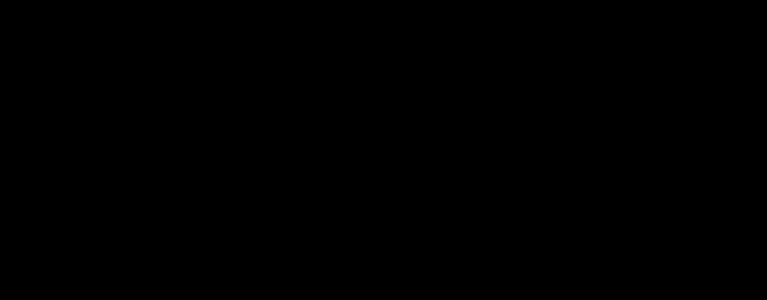
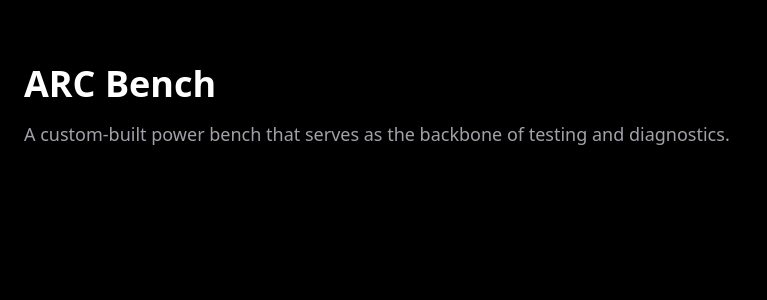
Before and after one commit to dtgarcia/tavrylabs-website, a React (Vite) app: page /projects/arc-bench in a window 1280 px wide. Before the commit this address had no page. Shown: the top 300 px of the page, without its empty margins (0-767 px from the left). Built offline with nearby package versions, Linux system fonts and the light colour scheme.

Commit message:
Added individual project pages and routes

```diff
--- a/src/main.jsx
+++ b/src/main.jsx
@@ -5,12 +5,22 @@
 import App from "./App";
 import About from "./pages/AboutPage.jsx";
 import "./index.css";
+import ArcBench from "./pages/ArcBench.jsx";
+import ArcCore from "./pages/ArcCore.jsx";
+import DaedalusAI from "./pages/DaedalusAI.jsx";
+import ExoArm from "./pages/ExoArm.jsx";
+
 
 ReactDOM.createRoot(document.getElementById("root")).render(
   <BrowserRouter>
     <Routes>
       <Route path="/" element={<App />} />
       <Route path="/about" element={<About />} />
+      <Route path="/projects/arc-bench" element={<ArcBench />} />
+      <Route path="/projects/arc-core" element={<ArcCore />} />
+      <Route path="/projects/daedalus-ai" element={<DaedalusAI />} />
+      <Route path="/projects/exo-arm" element={<ExoArm />} />
+
     </Routes>
   </BrowserRouter>
 );
--- /dev/null
+++ b/src/pages/ArcBench.jsx
@@ -0,0 +1,12 @@
+function ArcBench() {
+    return (
+      <div className="min-h-screen bg-black text-white px-6 py-16">
+        <h1 className="text-4xl font-bold mb-4">ARC Bench</h1>
+        <p className="text-lg text-zinc-400">
+          A custom-built power bench that serves as the backbone of testing and diagnostics.
+        </p>
+      </div>
+    );
+  }
+
+  export default ArcBench;
--- /dev/null
+++ b/src/pages/ArcCore.jsx
@@ -0,0 +1,12 @@
+function ArcCore() {
+    return (
+      <div className="min-h-screen bg-black text-white px-6 py-16">
+        <h1 className="text-4xl font-bold mb-4">ARC Core</h1>
+        <p className="text-lg text-zinc-400">
+          A multi-functional diagnostics platform and smart USB-C testing unit for engineers.
+        </p>
+      </div>
+    );
+  }
+
+  export default ArcCore;
--- /dev/null
+++ b/src/pages/DaedalusAI.jsx
@@ -0,0 +1,12 @@
+function DaedalusAI() {
+    return (
+      <div className="min-h-screen bg-black text-white px-6 py-16">
+        <h1 className="text-4xl font-bold mb-4">Daedalus AI</h1>
+        <p className="text-lg text-zinc-400">
+          The unified intelligence behind Tavry Labs — designed to assist, monitor, and optimize every system.
+        </p>
+      </div>
+    );
+  }
+
+  export default DaedalusAI;
--- /dev/null
+++ b/src/pages/ExoArm.jsx
@@ -0,0 +1,12 @@
+function ExoArm() {
+    return (
+      <div className="min-h-screen bg-black text-white px-6 py-16">
+        <h1 className="text-4xl font-bold mb-4">EXO Arm</h1>
+        <p className="text-lg text-zinc-400">
+          An experimental exoskeletal arm designed to enhance strength and control via AI + ARC power.
+        </p>
+      </div>
+    );
+  }
+
+  export default ExoArm;
```
